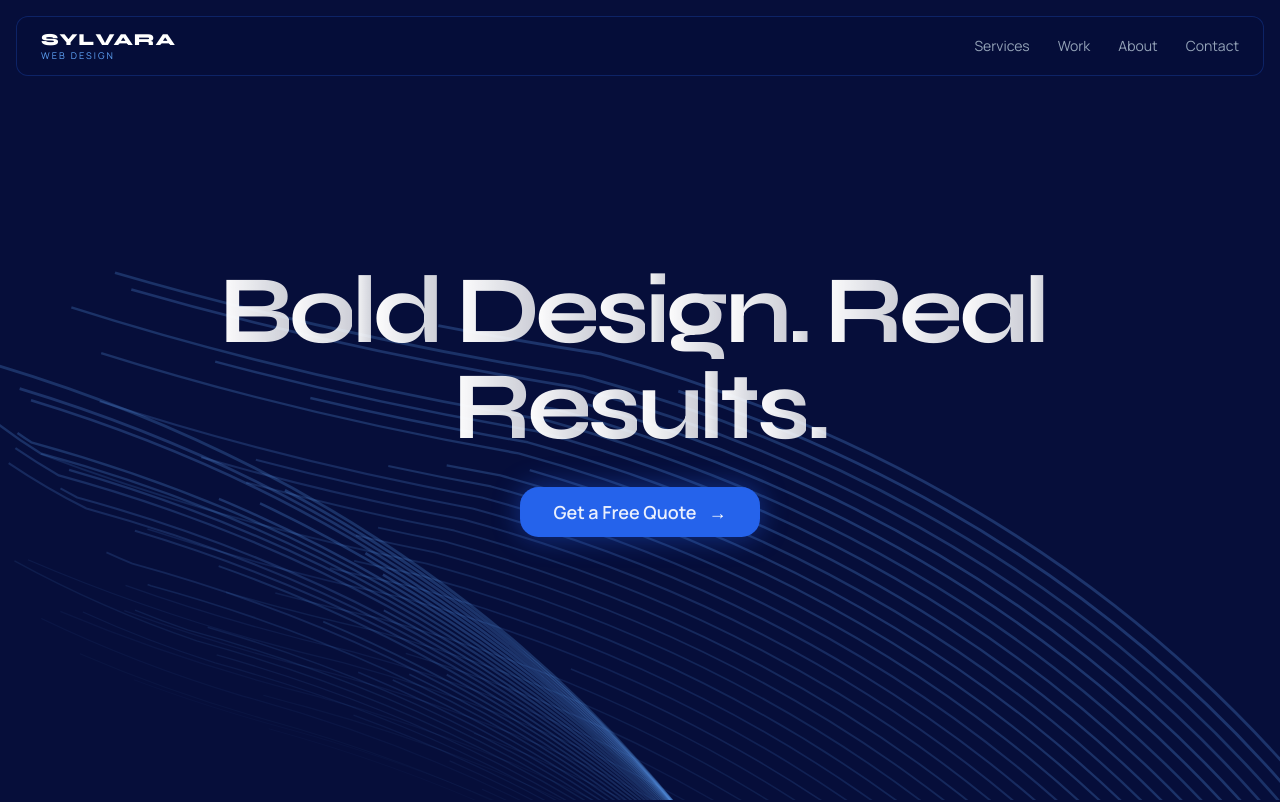
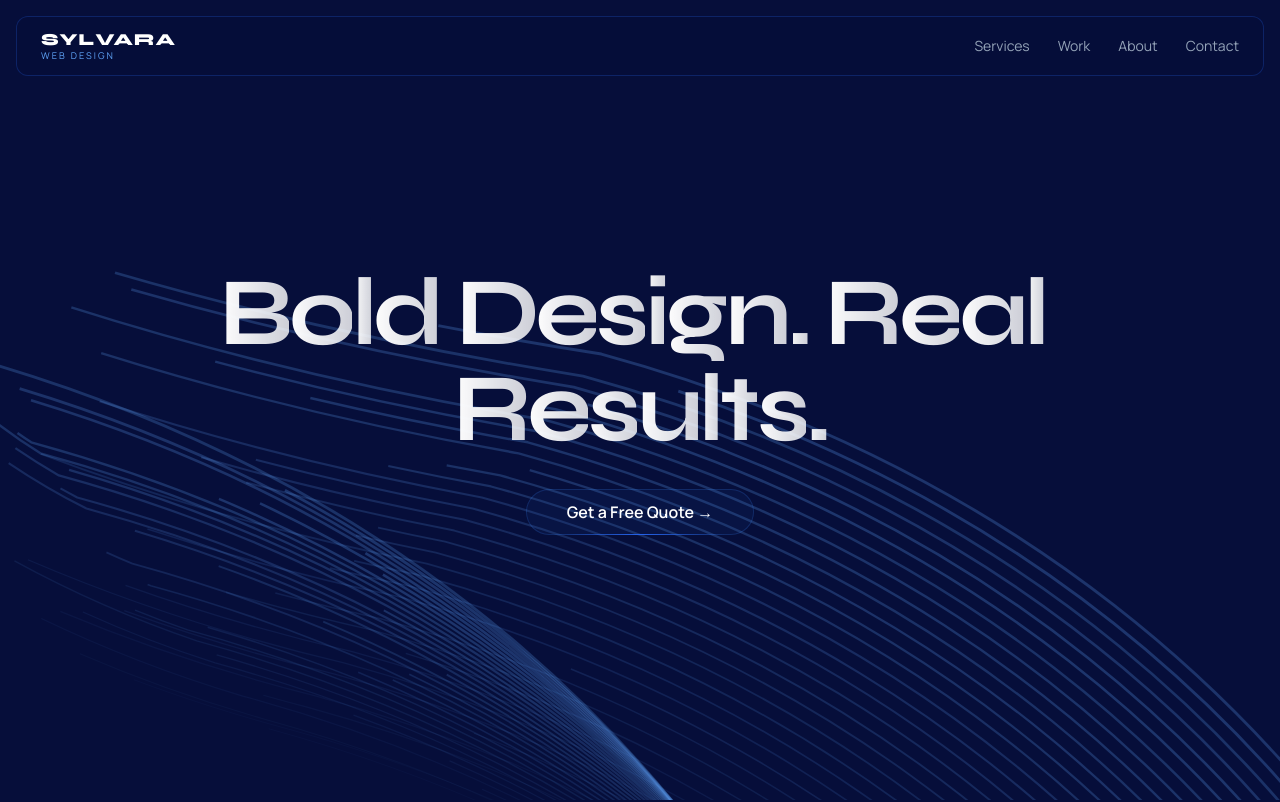
Before and after one commit to Andubanandu/sylvara, a Next.js app: page / in a window 1280 px wide. Shown: the top 802 px of the page. Built offline with nearby package versions, Linux system fonts and the light colour scheme.

Commit message:
feat: add NeonButton component, use in BackgroundPaths hero

```diff
--- a/src/components/ui/background-paths.tsx
+++ b/src/components/ui/background-paths.tsx
@@ -1,8 +1,8 @@
 "use client";
 
 import { motion } from "framer-motion";
-import Link from "next/link";
-import { Button } from "@/components/ui/button";
+import { useRouter } from "next/navigation";
+import { Button } from "@/components/ui/neon-button";
 
 function FloatingPaths({ position }: { position: number }) {
     const paths = Array.from({ length: 36 }, (_, i) => ({
@@ -56,6 +56,7 @@ export function BackgroundPaths({
     title?: string;
 }) {
     const words = title.split(" ");
+    const router = useRouter();
 
     return (
         <div className="relative min-h-screen w-full flex items-center justify-center overflow-hidden bg-[#060E3A]">
@@ -100,22 +101,11 @@ export function BackgroundPaths({
                     </h1>
 
                     <Button
-                        asChild
-                        variant="ghost"
-                        className="rounded-[1.15rem] px-8 py-6 text-lg font-semibold
-                        bg-[#2563EB] hover:bg-[#1d4ed8] text-white
-                        shadow-[0_0_28px_rgba(37,99,235,0.45)] hover:shadow-[0_0_40px_rgba(37,99,235,0.65)]
-                        border border-[#2563EB]/60 transition-all duration-300
-                        hover:-translate-y-0.5"
+                        size="lg"
+                        className="text-base font-semibold text-white transition-all duration-300 hover:-translate-y-0.5"
+                        onClick={() => router.push("/contact")}
                     >
-                        <Link href="/contact">
-                            <span className="opacity-90 group-hover:opacity-100 transition-opacity">
-                                Get a Free Quote
-                            </span>
-                            <span className="ml-3 transition-transform duration-300 group-hover:translate-x-1.5">
-                                →
-                            </span>
-                        </Link>
+                        Get a Free Quote →
                     </Button>
                 </motion.div>
             </div>
--- /dev/null
+++ b/src/components/ui/neon-button.tsx
@@ -0,0 +1,49 @@
+import React from 'react'
+import { cn } from '@/lib/utils'
+import { VariantProps, cva } from "class-variance-authority";
+
+const buttonVariants = cva(
+    "relative group border text-foreground mx-auto text-center rounded-full",
+    {
+        variants: {
+            variant: {
+                default: "bg-blue-500/5 hover:bg-blue-500/0 border-blue-500/20",
+                solid: "bg-blue-500 hover:bg-blue-600 text-white border-transparent hover:border-foreground/50 transition-all duration-200",
+                ghost: "border-transparent bg-transparent hover:border-zinc-600 hover:bg-white/10",
+            },
+            size: {
+                default: "px-7 py-1.5 ",
+                sm: "px-4 py-0.5 ",
+                lg: "px-10 py-2.5 ",
+            },
+        },
+        defaultVariants: {
+            variant: "default",
+            size: "default",
+        },
+    }
+);
+
+export interface ButtonProps
+    extends React.ButtonHTMLAttributes<HTMLButtonElement>,
+    VariantProps<typeof buttonVariants> { neon?: boolean }
+
+const Button = React.forwardRef<HTMLButtonElement, ButtonProps>(
+    ({ className, neon = true, size, variant, children, ...props }, ref) => {
+        return (
+            <button
+                className={cn(buttonVariants({ variant, size }), className)}
+                ref={ref}
+                {...props}
+            >
+                <span className={cn("absolute h-px opacity-0 group-hover:opacity-100 transition-all duration-500 ease-in-out inset-x-0 inset-y-0 bg-gradient-to-r w-3/4 mx-auto from-transparent dark:via-blue-500 via-blue-600 to-transparent hidden", neon && "block")} />
+                {children}
+                <span className={cn("absolute group-hover:opacity-30 transition-all duration-500 ease-in-out inset-x-0 h-px -bottom-px bg-gradient-to-r w-3/4 mx-auto from-transparent dark:via-blue-500 via-blue-600 to-transparent hidden", neon && "block")} />
+            </button>
+        );
+    }
+)
+
+Button.displayName = 'Button';
+
+export { Button, buttonVariants };
```
